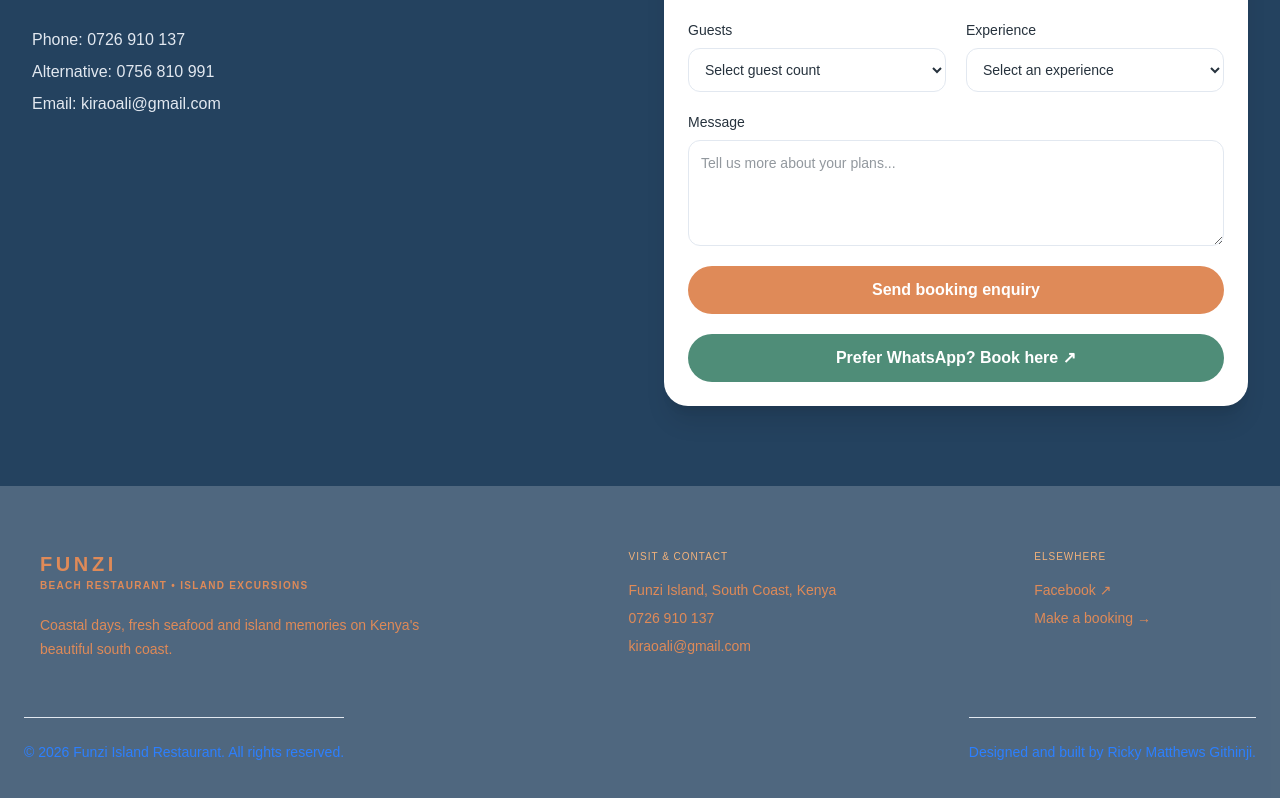
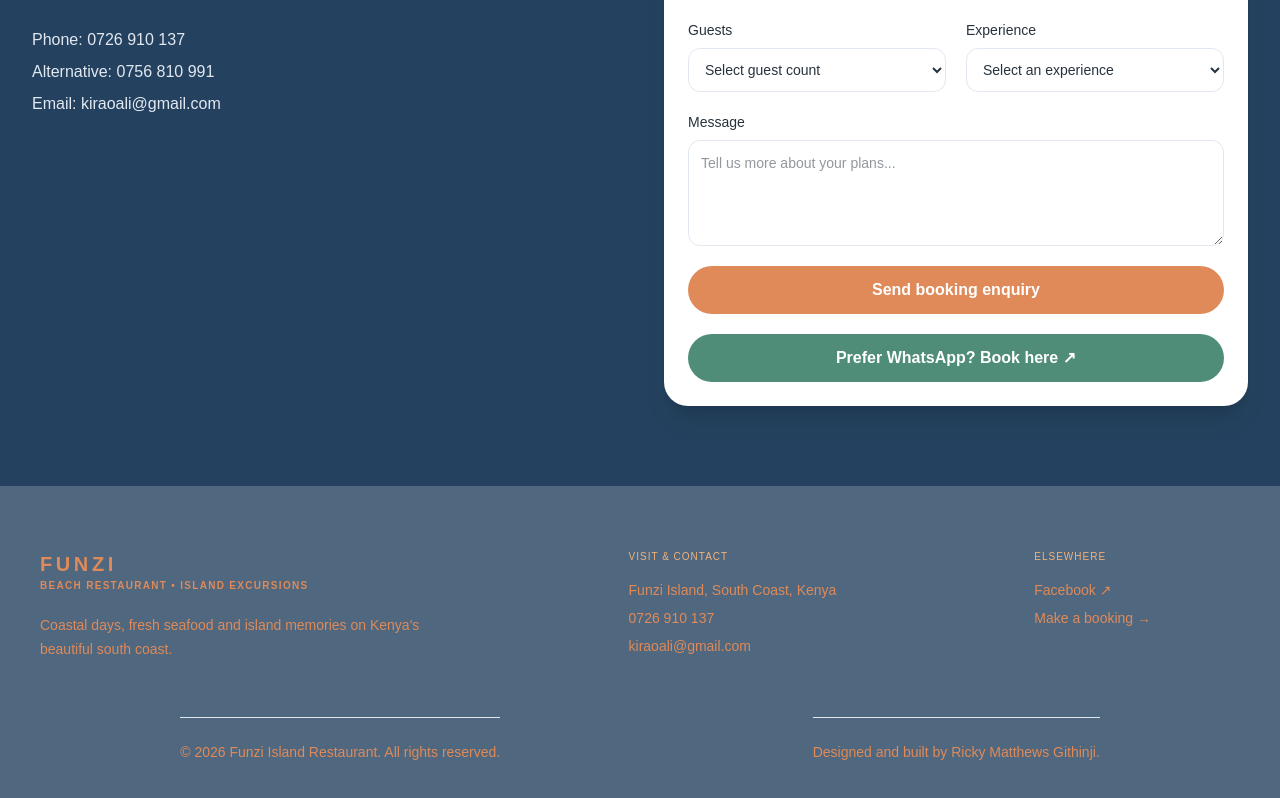
Before and after one commit to MatthewsRicky/funzibeachrestaurant, a Next.js app: page / in a window 1280 px wide. Shown: the part 7549-8347 px from the top of the page. Built offline with nearby package versions, Linux system fonts and the light colour scheme.

Commit message:
Footer trademark fix

```diff
--- a/components/Footer.tsx
+++ b/components/Footer.tsx
@@ -38,11 +38,11 @@ export function Footer() {
           <a href="#book">Make a booking →</a>
         </div>
       </div>
-      <div className="flex items-center justify-between w-full px-6 py-2">
-          <div className="mt-12 border-t border-slate-200 pt-6 text-sm text-blue-500">
+      <div className="flex flex-col sm:flex-row items-center justify-around w-full px-6 py-2">
+          <div className="mt-12 border-t border-slate-200 pt-6 text-sm">
             © {new Date().getFullYear()} Funzi Island Restaurant. All rights reserved.
           </div>
-          <div className="mt-12 border-t border-slate-200 pt-6 text-sm text-blue-500">
+          <div className="mt-12 border-t border-slate-200 pt-6 text-sm">
             Designed and built by Ricky Matthews Githinji.
           </div>
         </div>
```
